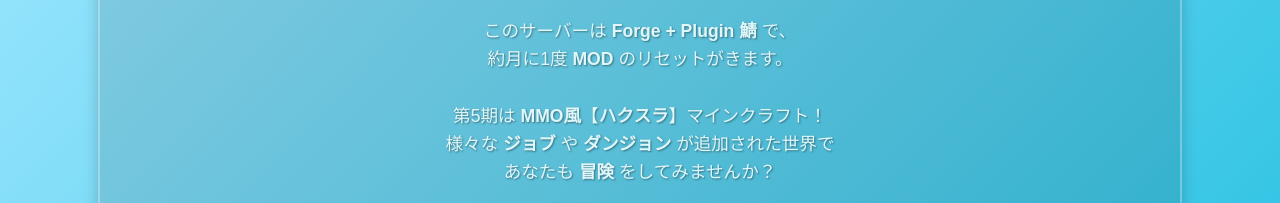
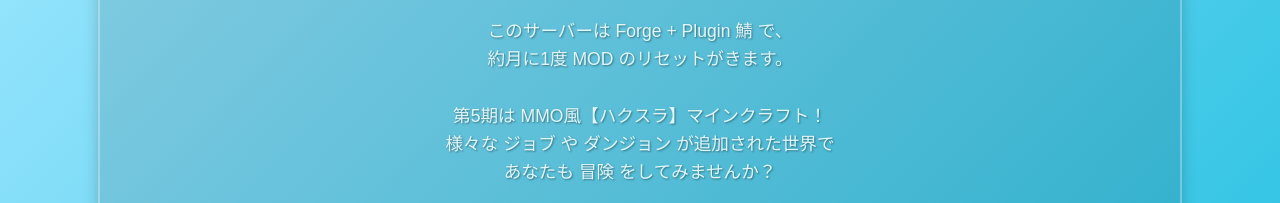
Before and after one commit to mitune05/FP-, a plain HTML site: page index.html in a window 1280 px wide. Shown: the part 227-430 px from the top of the page. Drawn offline with Linux system fonts and the light colour scheme.

Commit message:
style.css

```diff
--- a/style.css
+++ b/style.css
@@ -229,22 +229,6 @@
     color: #a0e7ff;
 }
 
-/* ==============================
-   キーワードハイライト
-============================== */
-.highlight1 { color: #80e5ff; font-weight: bold; }
-.highlight2 { color: #48dbfb; font-weight: bold; }
-.highlight3 { color: #00b4d8; font-weight: bold; }
-.highlight4 { color: #1dd1a1; font-weight: bold; }
-.highlight5 { color: #00d2d3; font-weight: bold; }
-.highlight6 { color: #00b4d8; font-weight: bold; }
-.highlight7 { color: #80e5ff; font-weight: bold; }
-
-/* 全体の文章色を薄水色に統一 */
-.content p, ol, li {
-    color: #e0f7fa;
-    line-height: 1.6;
-}
 
 /* ==============================
    コンテンツ内文章中央寄せ
```
